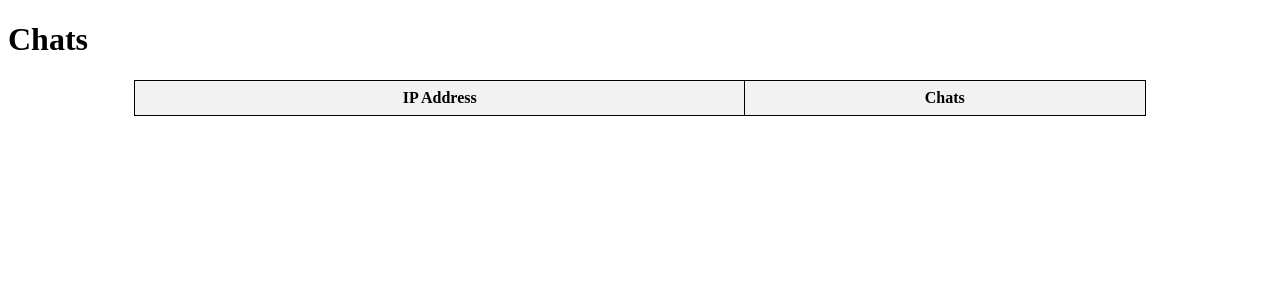
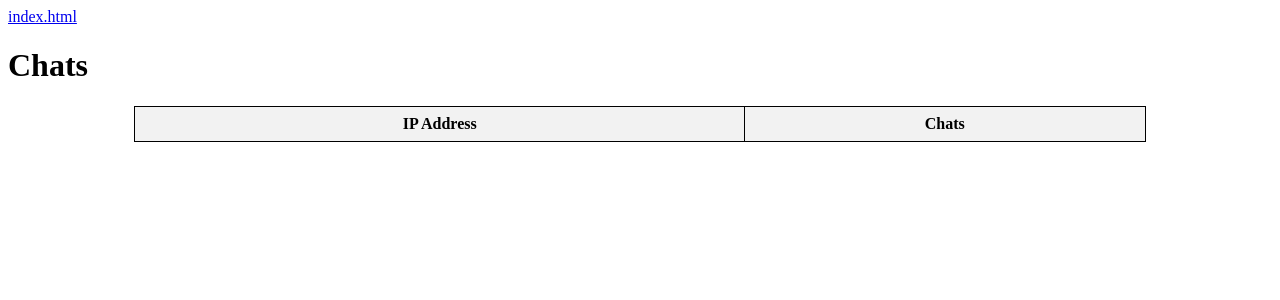
Before and after one commit to overburn12/http, a Flask app: page /view_count in a window 1280 px wide. Shown: the top 300 px of the page. Run offline with Flask 3, Linux system fonts and the light colour scheme; data that the repository does not hold is empty.

Commit message:
link to homepage

```diff
--- a/templates/count.html
+++ b/templates/count.html
@@ -25,6 +25,7 @@
 </head>
 
 <body>
+    <a href="{{ url_for('index') }}">index.html</a><br>
     <h1>Chats</h1>
     <table id="chatsTable">
         <thead>
--- a/templates/update.html
+++ b/templates/update.html
@@ -4,6 +4,7 @@
 <title>Update Server</title>
 </head>
 <body>
+<a href="{{ url_for('index') }}">index.html</a><br>
 <h1>Update Server</h1>
 <form action="{{ url_for('update_server') }}" method="post" onsubmit="savePassword(event)">
     <label for="secret_word">Secret Word:</label>
```
